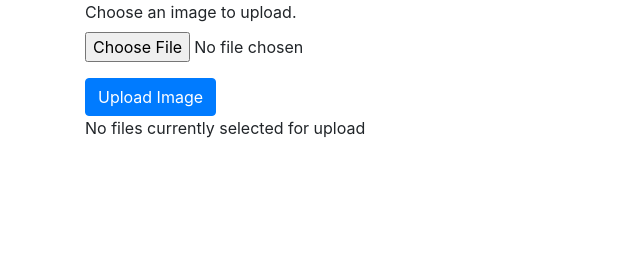
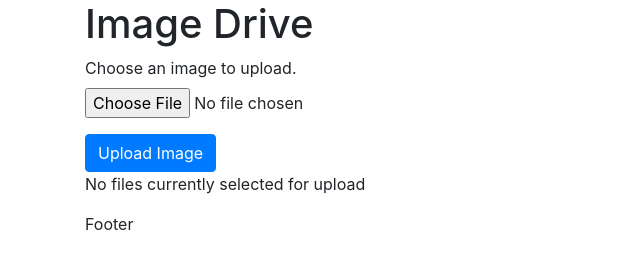
Before and after one commit to kenttoku/revature-p1, a website: page img-drive/client/index.html in a window 1280 px wide. Shown: the whole page, without its empty margins (0-640 px from the left). Drawn offline with nearby package versions, Linux system fonts and the light colour scheme.

Commit message:
Add header footer and main

```diff
--- a/img-drive/client/index.html
+++ b/img-drive/client/index.html
@@ -9,6 +9,10 @@
   <title>Image Drive</title>
 </head>
 <body class="container">
+  <header>
+    <h1>Image Drive</h1>
+  </header>
+  <main>
     <form action="">
       <div class="form-group">
         <label for="image-upload">Choose an image to upload.</label>
@@ -19,6 +23,10 @@
         <p>No files currently selected for upload</p>
       </div>
     </form>
+  </ßmain>
+  <footer>
+    <p>Footer</p>
+  </footer>
   <script src="client.js"></script>
 </body>
 </html>
```
Lines whose indentation alone changed are shown as unchanged.
